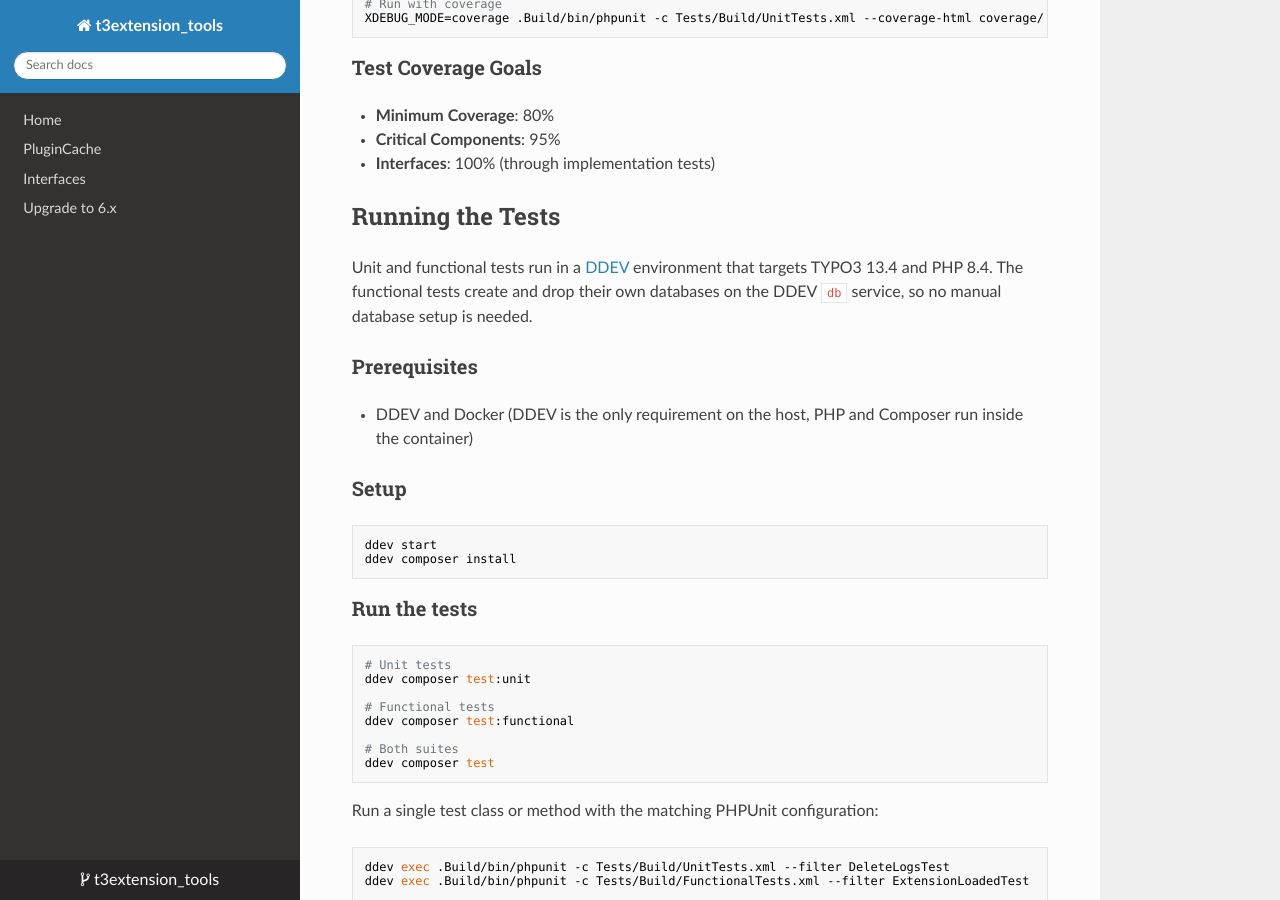
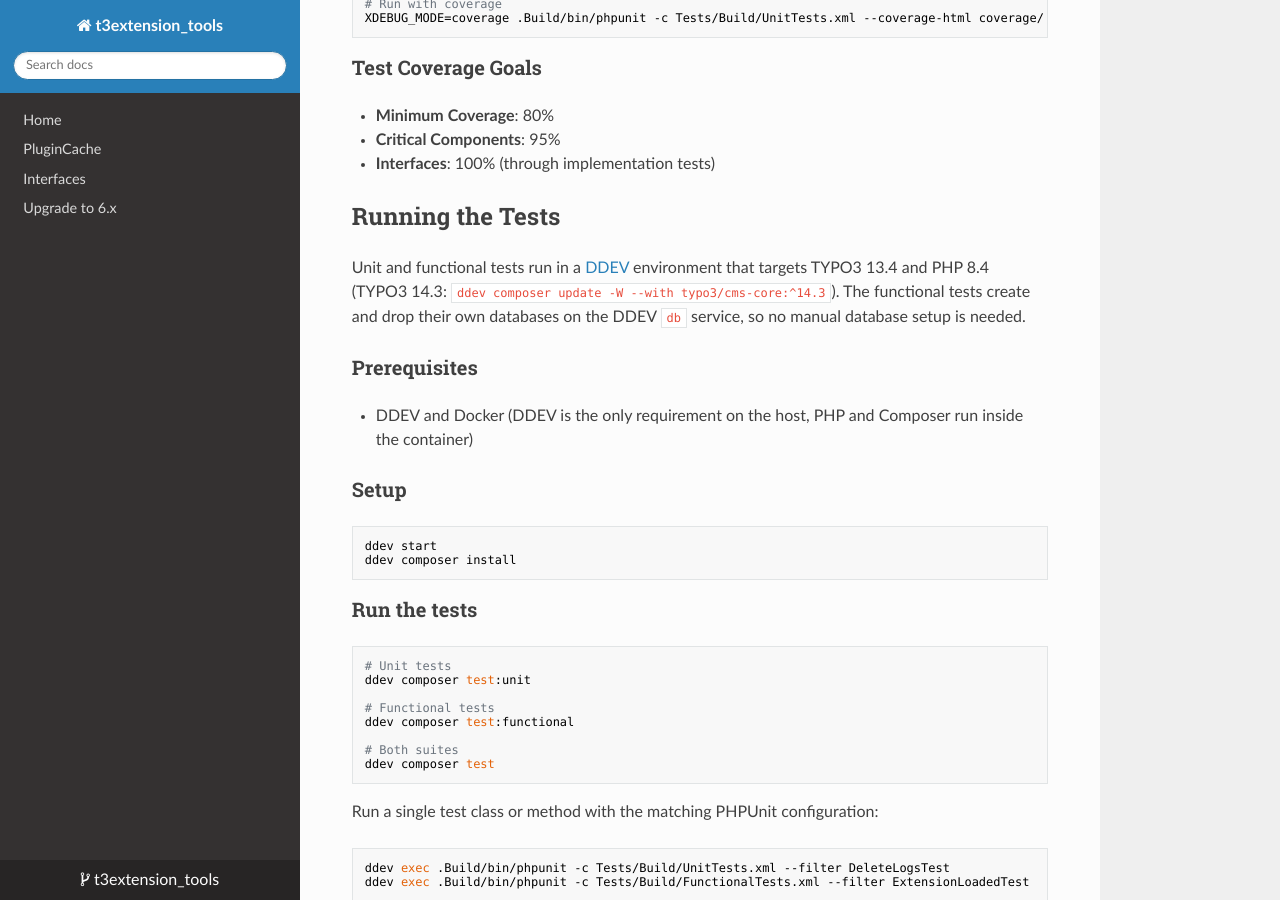
Before and after one commit to dwenzel/t3extension_tools, an MkDocs documentation site: the page built from docs/Development.md, in a window 1280 px wide and 900 px high, scrolled down 2872 px. Built offline with MkDocs 1.6.1, drawn with Linux system fonts in a browser that asks for light colours; nearby versions of some CDN libraries; old or Windows-style settings are respelled for this version of MkDocs; some of the changed text lies outside the part shown.

Commit message:
[DOC] Mention TYPO3 14.3 in requirements
Co-Authored-By: Claude Opus 5.5 <noreply@anthropic.com>

```diff
--- a/docs/Development.md
+++ b/docs/Development.md
@@ -17,7 +17,7 @@ This guide provides comprehensive information for developers working with or ext
 ### Prerequisites
 
 - **PHP**: 8.3 - 8.4
-- **TYPO3**: 13.4.0 - 13.4.99
+- **TYPO3**: 13.4.0 - 14.3.99
 - **Composer**: 2.0+
 - **Git**: Latest stable version
 
@@ -160,7 +160,7 @@ XDEBUG_MODE=coverage .Build/bin/phpunit -c Tests/Build/UnitTests.xml --coverage-
 
 ## Running the Tests
 
-Unit and functional tests run in a [DDEV](https://ddev.readthedocs.io/) environment that targets TYPO3 13.4 and PHP 8.4. The functional tests create and drop their own databases on the DDEV `db` service, so no manual database setup is needed.
+Unit and functional tests run in a [DDEV](https://ddev.readthedocs.io/) environment that targets TYPO3 13.4 and PHP 8.4 (TYPO3 14.3: `ddev composer update -W --with typo3/cms-core:^14.3`). The functional tests create and drop their own databases on the DDEV `db` service, so no manual database setup is needed.
 
 ### Prerequisites
 
```
Also changed, not shown: CLAUDE.md (+1 -1 lines), README.md (+1 -1 lines).
